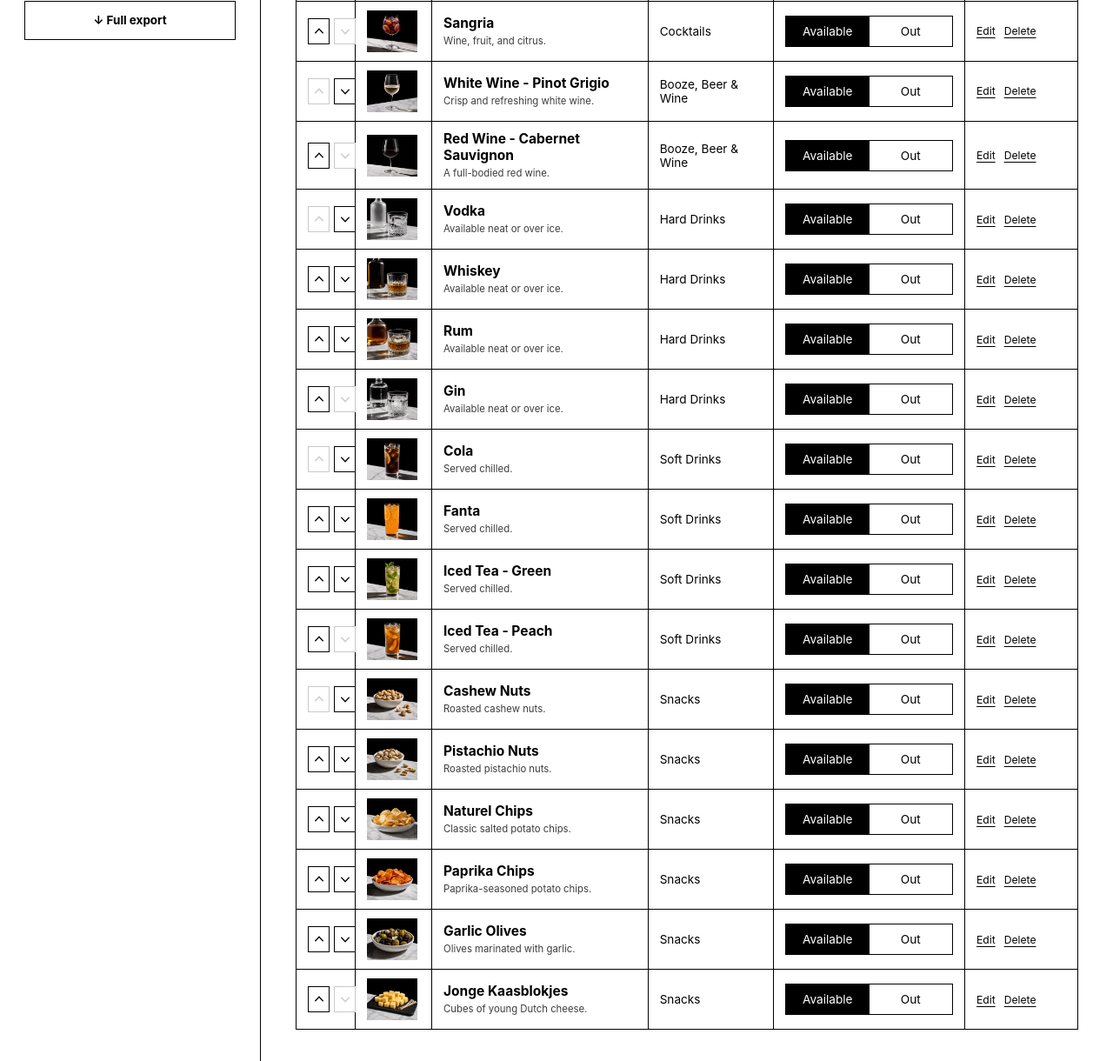
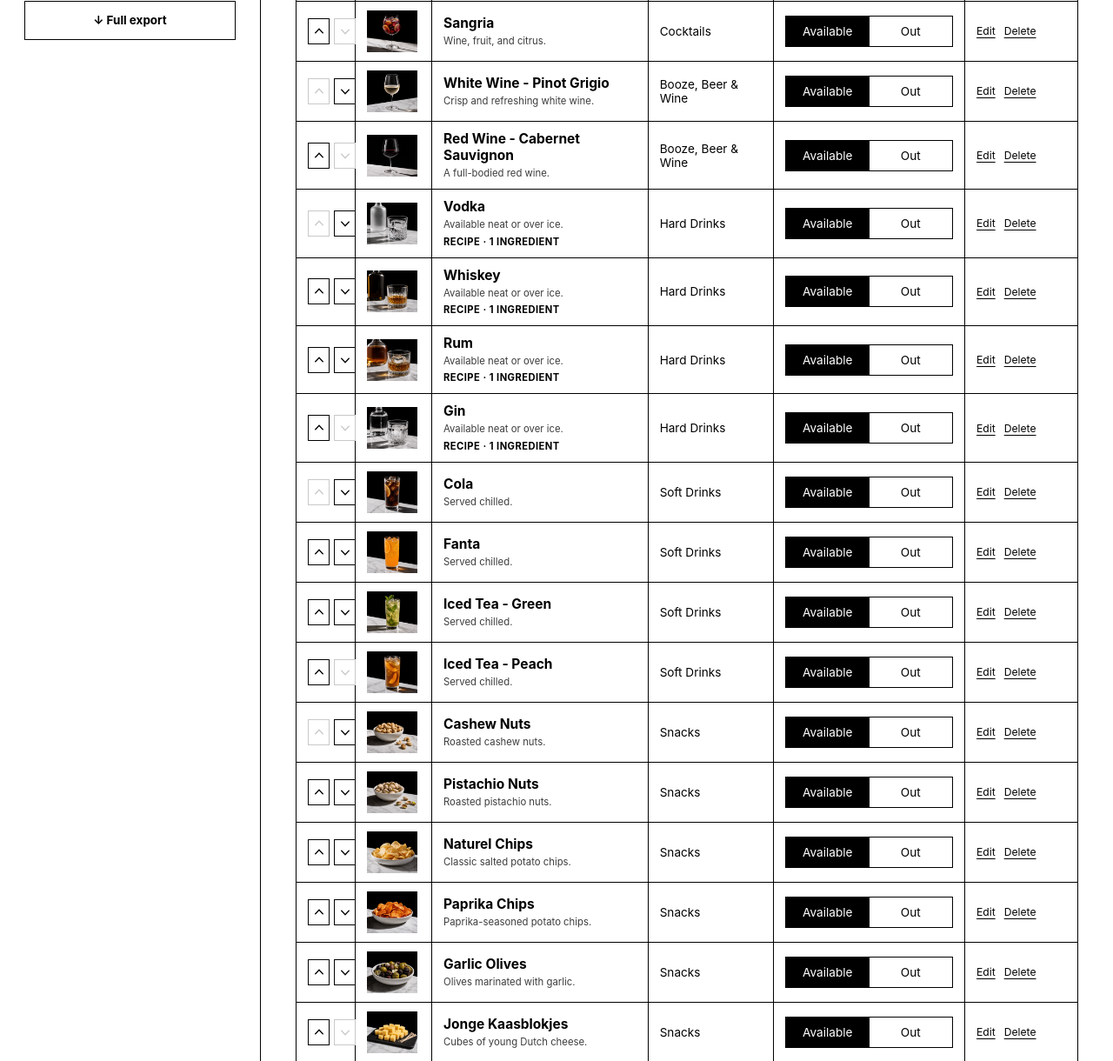
Before and after one commit to NoahCLR/party_menu, a Flask app: page /host in a window 1280 px wide. Shown: the part 999-2219 px from the top of the page at 87% size. Run offline with Flask 3, Linux system fonts and the light colour scheme; the visitor is signed in with stand-in values (Sample User, id 1); data comes from the database, SQL or seed files in the repository; some libraries are stand-ins or nearby versions.

Commit message:
Add support for single serving alcohol profiles and update recipe handling

```diff
--- a/app.py
+++ b/app.py
@@ -54,7 +54,7 @@ MAX_IMAGE_BYTES = 10 * 1024 * 1024
 MAX_IMAGE_DIMENSION = 1600
 MAX_IMAGE_PIXELS = 40_000_000
 WEBP_QUALITY = 84
-CATALOG_VERSION = "3"
+CATALOG_VERSION = "4"
 PUSHOVER_MESSAGES_URL = "https://api.pushover.net/1/messages.json"
 UNASSIGNED_CATEGORY = "Unassigned"
 UNASSIGNED_RECIPIENT = "Unassigned"
@@ -229,6 +229,13 @@ LEGACY_SEED_ITEMS = (
     ("Cheese Board", "/static/seed/cheese-board.jpg"),
 )
 
+SEED_SINGLE_SERVE_RECIPES = (
+    ("Vodka", "Hard Drinks", ({"name": "Vodka", "ml": "40", "abv": "40"},)),
+    ("Whiskey", "Hard Drinks", ({"name": "Whiskey", "ml": "40", "abv": "40"},)),
+    ("Rum", "Hard Drinks", ({"name": "Rum", "ml": "40", "abv": "40"},)),
+    ("Gin", "Hard Drinks", ({"name": "Gin", "ml": "40", "abv": "40"},)),
+)
+
 
 def create_app(test_config: dict | None = None) -> Flask:
     app = Flask(__name__)
@@ -549,6 +556,19 @@ def init_db() -> None:
             WHERE name = ? AND category = ? AND image = ''
             """,
             [(item[3], item[0], item[2]) for item in SEED_ITEMS],
+        )
+    if catalog_version < 4:
+        db.executemany(
+            """
+            UPDATE menu_items
+            SET recipe = ?, updated_at = CURRENT_TIMESTAMP
+            WHERE name = ? AND category = ?
+                AND (recipe IS NULL OR TRIM(recipe) = '' OR TRIM(recipe) = '[]')
+            """,
+            [
+                (recipe_json(list(recipe)), name, category)
+                for name, category, recipe in SEED_SINGLE_SERVE_RECIPES
+            ],
         )
     db.execute(
         """
@@ -2686,7 +2706,7 @@ def register_routes(app: Flask) -> None:
                     [
                         {"name": "Vodka", "ml": "40"},
                         {"name": "Espresso", "ml": "30"},
-                        {"name": "Coffee liqueur", "ml": "20"},
+                        {"name": "Coffee liqueur", "ml": "20", "abv": "20"},
                         {"name": "Ice", "ml": ""},
                     ]
                 ),
--- a/static/js/host.js
+++ b/static/js/host.js
@@ -10,6 +10,7 @@ const bulkDialog = document.querySelector("#bulk-dialog");
 const bulkImportForm = document.querySelector("#bulk-import-form");
 const recipeList = document.querySelector("#recipe-list");
 const addRecipeIngredientButton = document.querySelector("#add-recipe-ingredient");
+const singleServeRecipeButton = document.querySelector("#single-serve-recipe");
 const imageFileInput = document.querySelector("#image-file");
 const imageUrlInput = document.querySelector("#image-url");
 const existingImageInput = document.querySelector("#existing-image");
@@ -256,6 +257,17 @@ addRecipeIngredientButton.addEventListener("click", () => {
   recipeList.lastElementChild.querySelector('input[name="recipe_name"]').focus();
 });
 
+singleServeRecipeButton.addEventListener("click", () => {
+  const itemNameInput = document.querySelector("#item-name");
+  const itemName = itemNameInput.value.trim();
+  if (!itemName) {
+    itemNameInput.focus();
+    return;
+  }
+  renderRecipe([{ name: itemName, ml: "", abv: "" }]);
+  recipeList.firstElementChild.querySelector('input[name="recipe_ml"]').focus();
+});
+
 function openCategoryDialog() {
   categoryDialog.showModal();
   categoryDialog.scrollTop = 0;
--- a/static/styles.css
+++ b/static/styles.css
@@ -2373,9 +2373,16 @@ img {
   cursor: pointer;
 }
 
-.recipe-add-button {
+.recipe-actions {
+  display: flex;
+  flex-wrap: wrap;
+  gap: 10px;
+  margin-top: 12px;
+}
+
+.recipe-add-button,
+.recipe-single-button {
   min-height: 40px;
-  margin-top: 12px;
 }
 
 .recipe-add-button:disabled {
--- a/templates/host.html
+++ b/templates/host.html
@@ -170,10 +170,13 @@
         </label>
         <label class="full-field">Description<textarea name="description" id="item-description" rows="3" maxlength="500"></textarea></label>
         <fieldset class="recipe-editor full-field">
-          <legend>Recipe <span>Host only</span></legend>
-          <p>Add each ingredient separately. Add ABV for alcoholic liquids to power the host stats.</p>
+          <legend>Recipe & alcohol <span>Host only</span></legend>
+          <p>Add each ingredient separately, or use one serving row for neat spirits and bottled drinks.</p>
           <div id="recipe-list" class="recipe-list"></div>
-          <button class="button button-outline recipe-add-button" id="add-recipe-ingredient" type="button">+ Add ingredient</button>
+          <div class="recipe-actions">
+            <button class="button button-outline recipe-add-button" id="add-recipe-ingredient" type="button">+ Add ingredient</button>
+            <button class="button button-outline recipe-single-button" id="single-serve-recipe" type="button">Single serving</button>
+          </div>
         </fieldset>
         <label>Upload image<input name="image_file" id="image-file" type="file" accept="image/jpeg,image/png,image/webp,image/gif"></label>
         <label>Image URL<input name="image_url" id="image-url" type="url" placeholder="https://..."></label>
```
Also changed, not shown: docs/import-export.md (+3 -0 lines), tests/test_app.py (+65 -3 lines), README.md.
